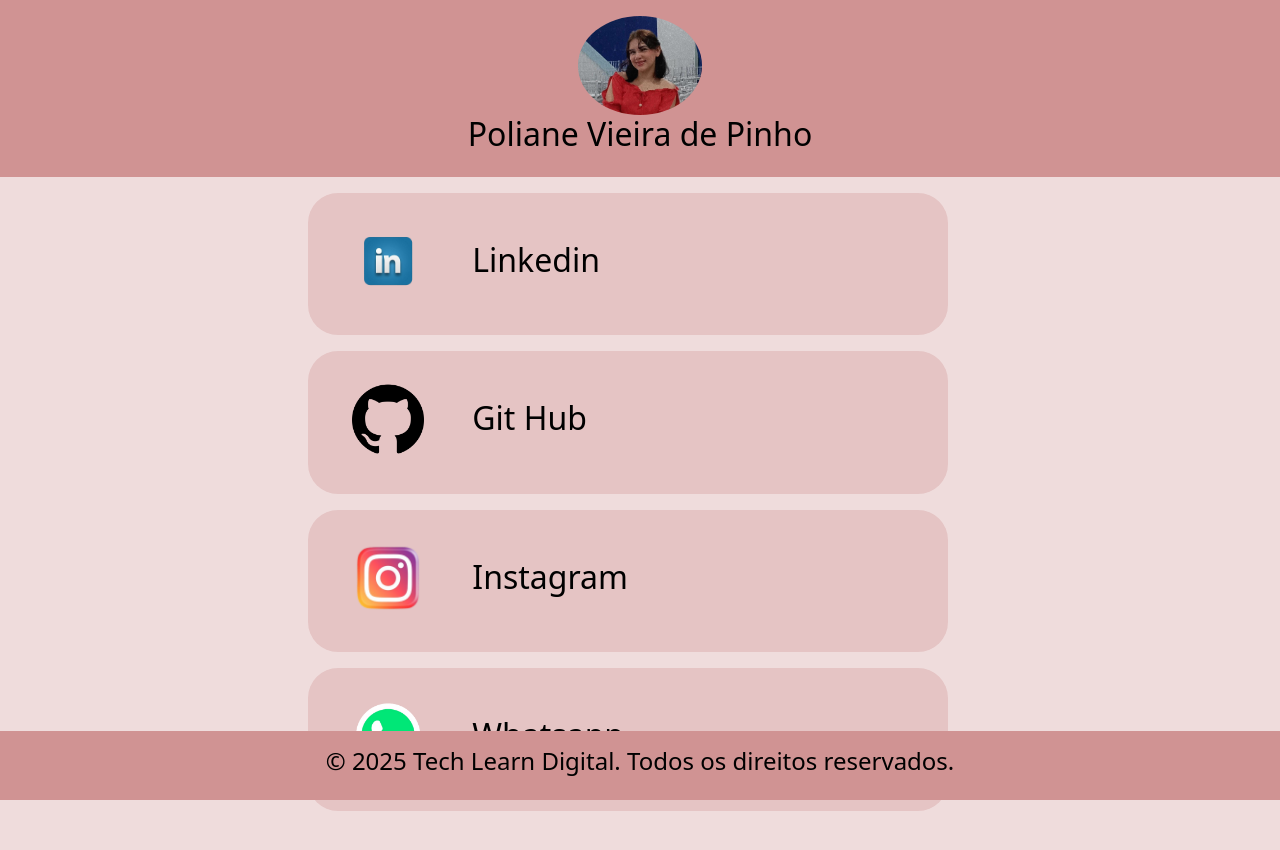
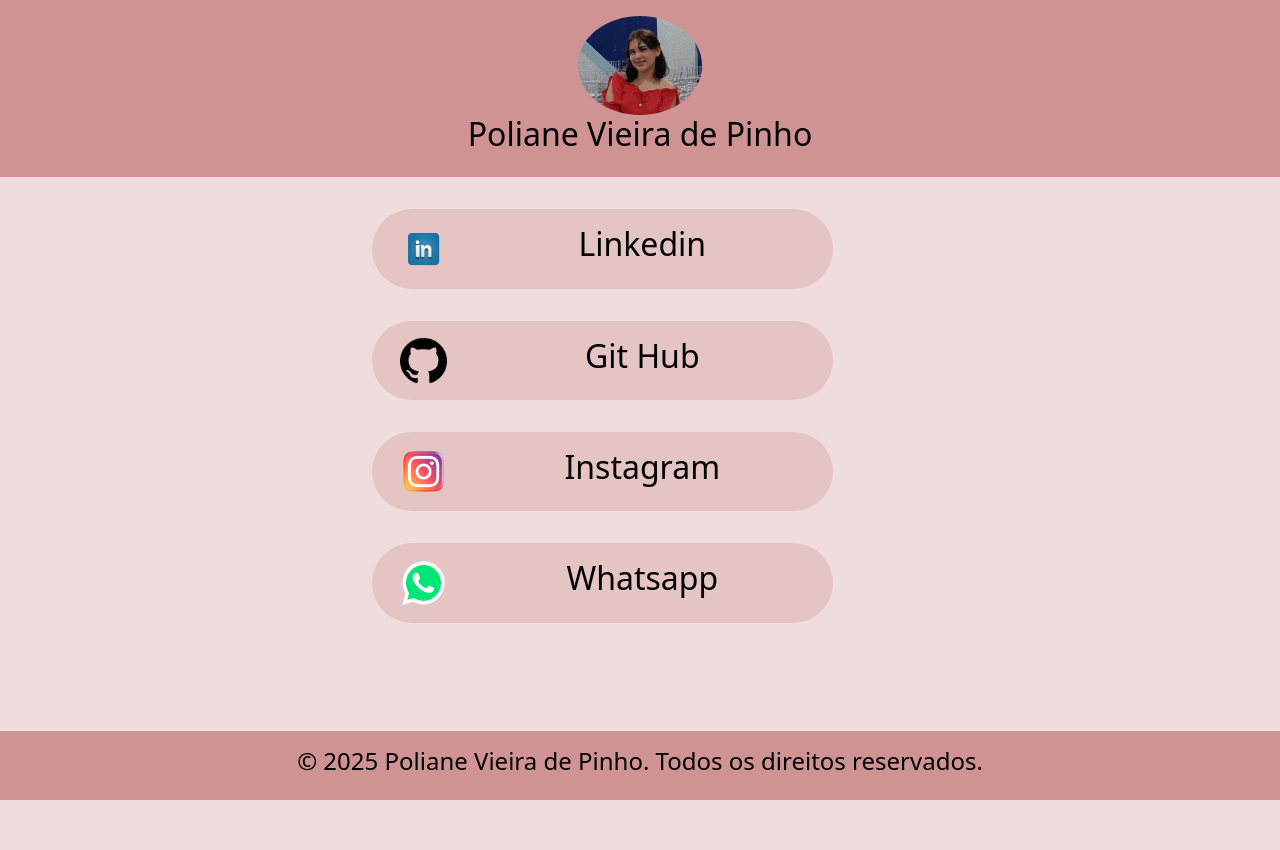
Before and after one commit to Yunnakym/Portfolio_Pessoal, a plain HTML site: page index.html in a window 1280 px wide. After the commit the page ends 815 px from the top, so only its background shows below. Drawn offline with nearby package versions, Linux system fonts and the light colour scheme.

Commit message:
versão 3
Atualização do HTML, CSS

```diff
--- a/css/style.css
+++ b/css/style.css
@@ -24,23 +24,25 @@ footer{
     text-align: center;
     padding: 1em;
 }
+/*onde estão os Links "imagens do zap, inst...*/
 .conteudo{
     background-color: #E5C4C4 !important;
-    padding: 2em !important;
-    margin-top: 1em !important;
-    border-radius: 30px !important;
-    width: 100%;
+    padding: 1em !important;
+    margin-top: 2em !important;
+    border-radius: 50px !important;
+    width:80%;
 }
 
 /*link*/
 a{
     text-decoration: none !important;
     color: black !important;
-    text-align: justify !important;
+    text-align: center !important;
 }
+/*muda a largura onde estão os links*/
 .principal{
     text-align: center;
-    margin-left: 25% !important;
+    margin-left: 30% !important;
     margin-right: 25% !important;
     margin-top: 1% !important;
     margin-bottom: 15% !important;
@@ -51,7 +53,7 @@ a{
 .txt-icone{
     font-size: 200% !important;
    /* text-align: center;*/
-    padding: 0.5em;
+    /*padding: 0.5em;*/
 }
 @media (min-width: 200px) and (max-width: 768px){
     .img-icone{
@@ -70,7 +72,7 @@ a{
     .principal{
         text-align: center;
         margin-left: 10% !important;
-        margin-right: 25% !important;
+        margin-right: 32% !important;
         margin-top: 1% !important;
         margin-bottom: 70% !important;
     }
@@ -78,6 +80,4 @@ a{
         width: 30% !important;
         border-radius: 50% !important;
     }
-
-
 }
--- a/index.html
+++ b/index.html
@@ -68,7 +68,7 @@
     </main>
 
     <footer class="fixed-bottom">
-        <h4>&#169; 2025 Tech Learn Digital. Todos os direitos reservados.</h4>
+        <h4>&#169; 2025 Poliane Vieira de Pinho. Todos os direitos reservados.</h4>
     </footer>
 
     <!--<h3 class="bg-danger p-5 text-center text-white">bootstrap</h3>-->
```
